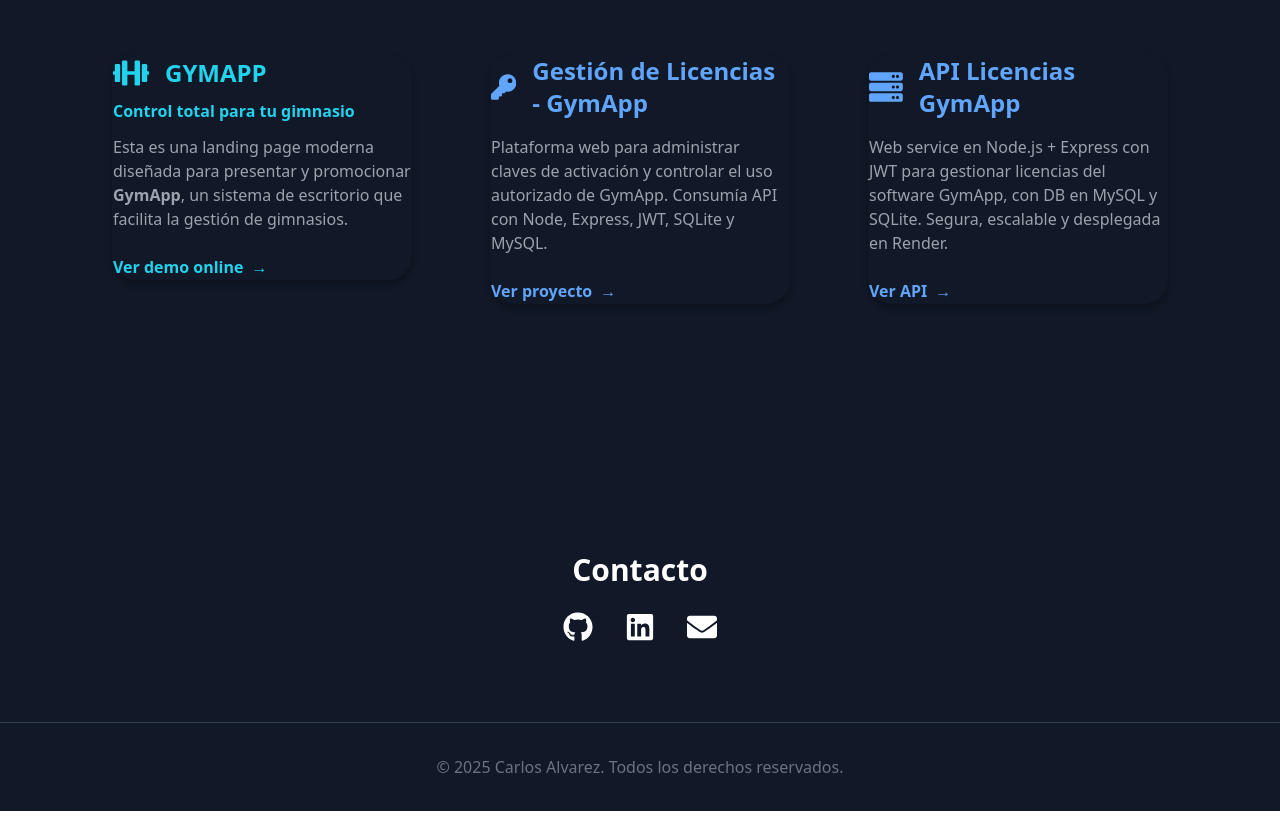
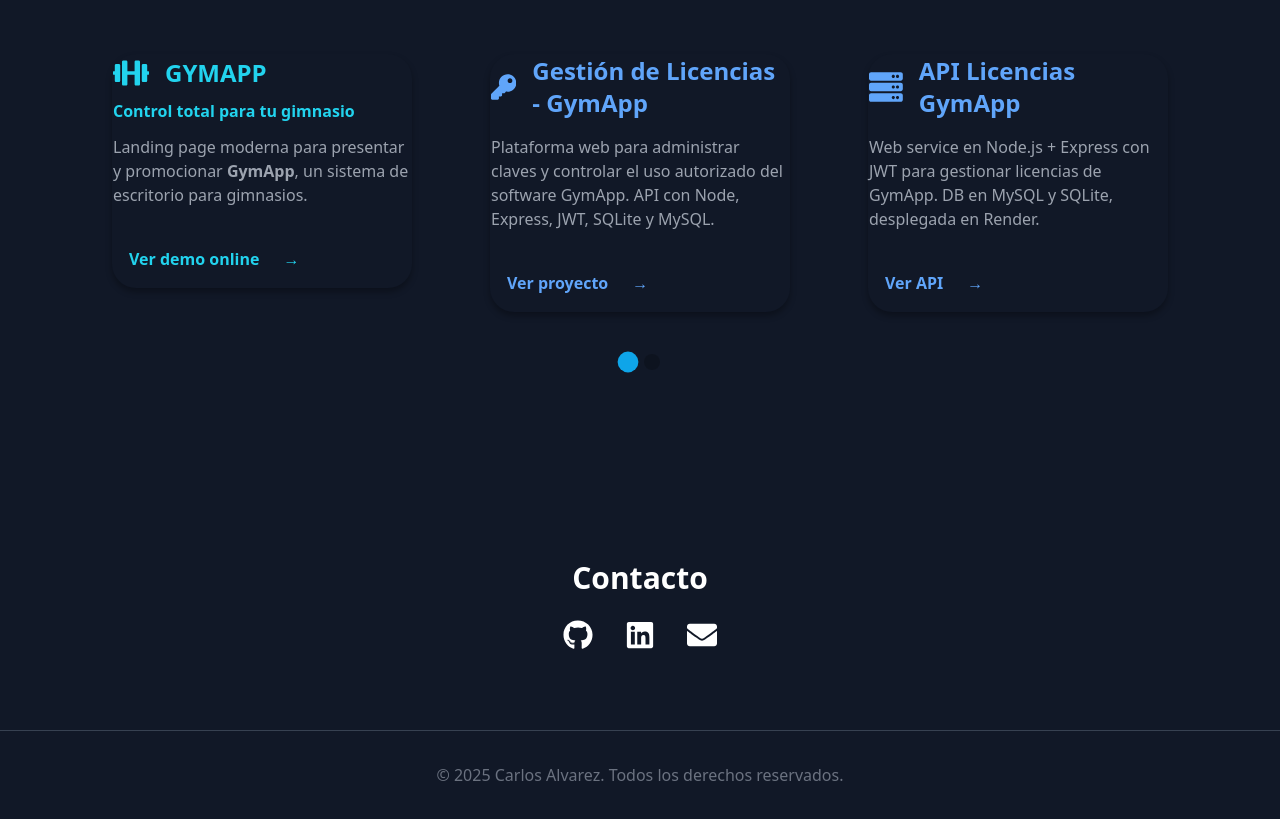
Before and after one commit to walner-prog/portfolio, a React (Vite) app: page / in a window 1280 px wide. Shown: the part 1440-2259 px from the top of the page. Built offline with nearby package versions, Linux system fonts and the light colour scheme.

Commit message:
mejora en ui

```diff
--- a/src/components/Projects.tsx
+++ b/src/components/Projects.tsx
@@ -3,7 +3,7 @@ import { Swiper, SwiperSlide } from 'swiper/react';
 import { Pagination } from 'swiper/modules';
 import 'swiper/css';
 import 'swiper/css/pagination';
-import { FaDumbbell, FaServer, FaKey } from 'react-icons/fa';
+import { FaDumbbell, FaServer, FaKey, FaDatabase } from 'react-icons/fa';
 import { motion } from 'framer-motion';
 
 const cardVariants = {
@@ -47,7 +47,7 @@ const Projects: React.FC = () => {
         modules={[Pagination]}
         style={{ paddingBottom: '3rem' }}
       >
-        {/* Slide 1 */}
+        {/* GymApp */}
         <SwiperSlide>
           <motion.div
             className="p-6"
@@ -80,8 +80,8 @@ const Projects: React.FC = () => {
               </p>
 
               <p className="text-gray-400 mb-6">
-                Esta es una landing page moderna diseñada para presentar y promocionar{' '}
-                <strong>GymApp</strong>, un sistema de escritorio que facilita la gestión de gimnasios.
+                Landing page moderna para presentar y promocionar{' '}
+                <strong>GymApp</strong>, un sistema de escritorio para gimnasios.
               </p>
 
               <a
@@ -90,7 +90,7 @@ const Projects: React.FC = () => {
                 rel="noreferrer"
                 className="inline-flex items-center space-x-2 text-cyan-400 font-semibold hover:text-cyan-600 transition-colors duration-300"
               >
-                <span>Ver demo online</span>
+                <span className="p-4">Ver demo online</span>
                 <motion.span
                   className="inline-block"
                   whileHover={{ x: 8 }}
@@ -103,14 +103,9 @@ const Projects: React.FC = () => {
           </motion.div>
         </SwiperSlide>
 
-        {/* Slide 2 */}
+        {/* Gestión Licencias */}
         <SwiperSlide>
-          <motion.div
-            className="p-6"
-            whileHover="hover"
-            initial="rest"
-            animate="rest"
-          >
+          <motion.div className="p-6" whileHover="hover" initial="rest" animate="rest">
             <motion.div
               variants={cardVariants}
               className="relative bg-gray-900 rounded-3xl shadow-xl border border-transparent cursor-pointer group"
@@ -132,7 +127,7 @@ const Projects: React.FC = () => {
               </div>
 
               <p className="text-gray-400 mb-6">
-                Plataforma web para administrar claves de activación y controlar el uso autorizado de GymApp. Consumía API con Node, Express, JWT, SQLite y MySQL.
+                Plataforma web para administrar claves y controlar el uso autorizado del software GymApp. API con Node, Express, JWT, SQLite y MySQL.
               </p>
 
               <a
@@ -141,7 +136,7 @@ const Projects: React.FC = () => {
                 rel="noreferrer"
                 className="inline-flex items-center space-x-2 text-blue-400 font-semibold hover:text-blue-600 transition-colors duration-300"
               >
-                <span>Ver proyecto</span>
+                <span className='p-4'>Ver proyecto</span>
                 <motion.span
                   className="inline-block"
                   whileHover={{ x: 8 }}
@@ -154,14 +149,9 @@ const Projects: React.FC = () => {
           </motion.div>
         </SwiperSlide>
 
-        {/* Slide 3 */}
+        {/* API */}
         <SwiperSlide>
-          <motion.div
-            className="p-6"
-            whileHover="hover"
-            initial="rest"
-            animate="rest"
-          >
+          <motion.div className="p-6" whileHover="hover" initial="rest" animate="rest">
             <motion.div
               variants={cardVariants}
               className="relative bg-gray-900 rounded-3xl shadow-xl border border-transparent cursor-pointer group"
@@ -173,23 +163,52 @@ const Projects: React.FC = () => {
                   filter: 'blur(15px)',
                 }}
               />
-
               <div className="flex items-center mb-4 space-x-4 text-blue-400">
                 <FaServer size={36} />
                 <h4 className="text-2xl font-bold">API Licencias GymApp</h4>
               </div>
-
               <p className="text-gray-400 mb-6">
-                Web service en Node.js + Express con JWT para gestionar licencias del software GymApp, con DB en MySQL y SQLite. Segura, escalable y desplegada en Render.
+                Web service en Node.js + Express con JWT para gestionar licencias de GymApp. DB en MySQL y SQLite, desplegada en Render.
               </p>
-
               <a
                 href="https://api-licencia-gymapp.onrender.com/"
                 target="_blank"
                 rel="noreferrer"
                 className="inline-flex items-center space-x-2 text-blue-400 font-semibold hover:text-blue-600 transition-colors duration-300"
               >
-                <span>Ver API</span>
+                <span className='p-4'>Ver API</span>
+                <motion.span whileHover={{ x: 8 }}>→</motion.span>
+              </a>
+            </motion.div>
+          </motion.div>
+        </SwiperSlide>
+
+        {/* Laravel + Filament */}
+        <SwiperSlide>
+          <motion.div className="p-6" whileHover="hover" initial="rest" animate="rest">
+            <motion.div
+              variants={cardVariants}
+              className="relative bg-gray-900 rounded-3xl shadow-xl border border-transparent cursor-pointer group"
+            >
+              <motion.div
+                className="absolute inset-0 rounded-3xl opacity-0 group-hover:opacity-40 pointer-events-none"
+                style={{
+                  boxShadow: '0 0 20px 4px rgba(0, 200, 255, 0.5)',
+                  filter: 'blur(15px)',
+                }}
+              />
+              <div className="flex items-center mb-4 space-x-4 text-blue-400">
+                <FaDatabase size={36} />
+                <h4 className="text-2xl font-bold">Créditos con Laravel</h4>
+              </div>
+              <p className="text-gray-400 mb-6">
+                Sistema web en Laravel + Filament PHP para gestionar clientes, créditos, abonos, carteras y configuración de usuarios, roles y permisos.
+              </p>
+              <a
+                href="https://codelatam.top"
+                className="inline-flex items-center space-x-2 text-green-400 font-semibold hover:text-blue-600 transition-colors duration-300"
+              >
+                <span className='text-blue-400 p-4'>Demo privada</span>
                 <motion.span whileHover={{ x: 8 }}>→</motion.span>
               </a>
             </motion.div>
```
Also changed, not shown: 1 other file (tests, documents, lock files or other folders).
